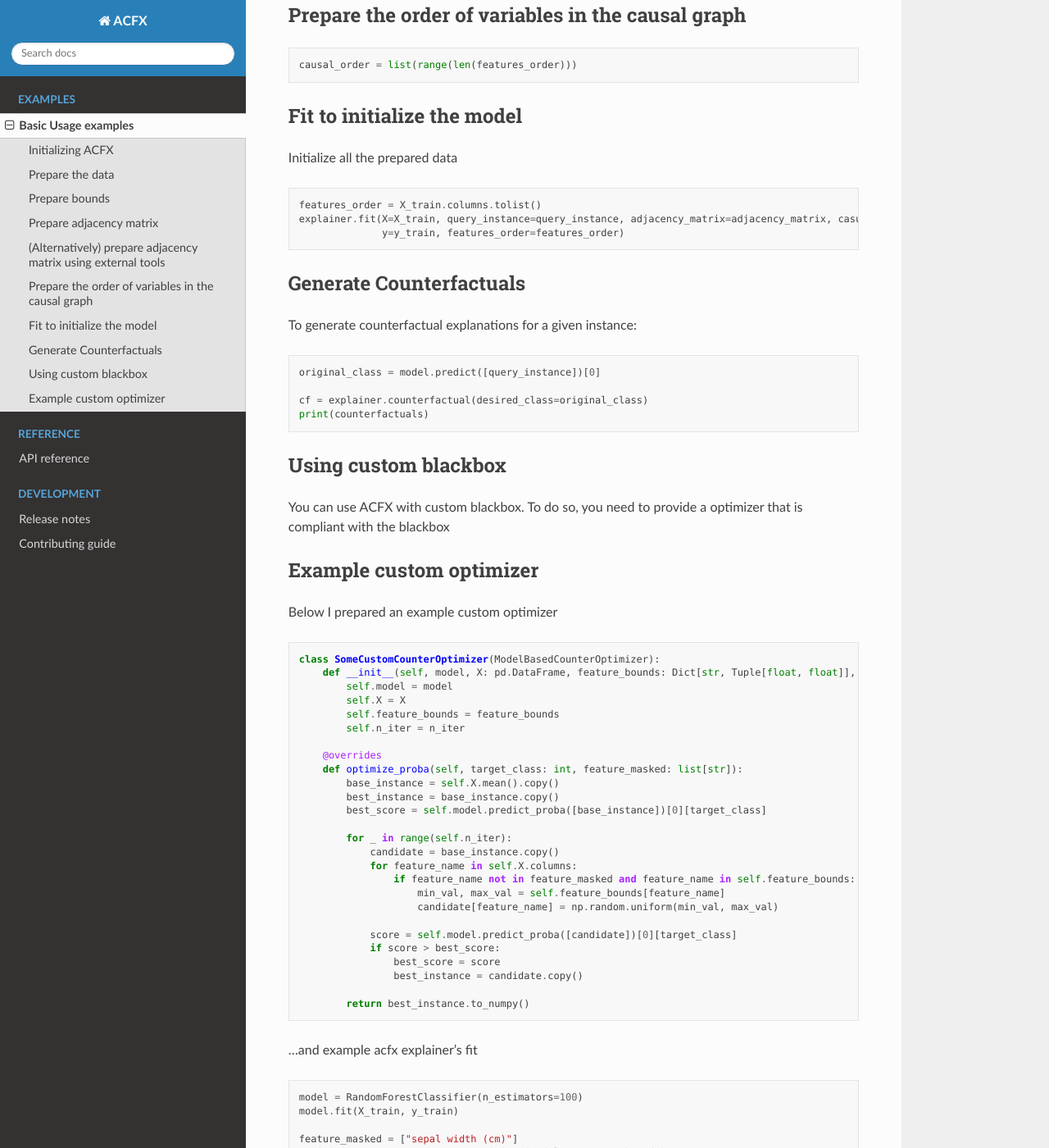
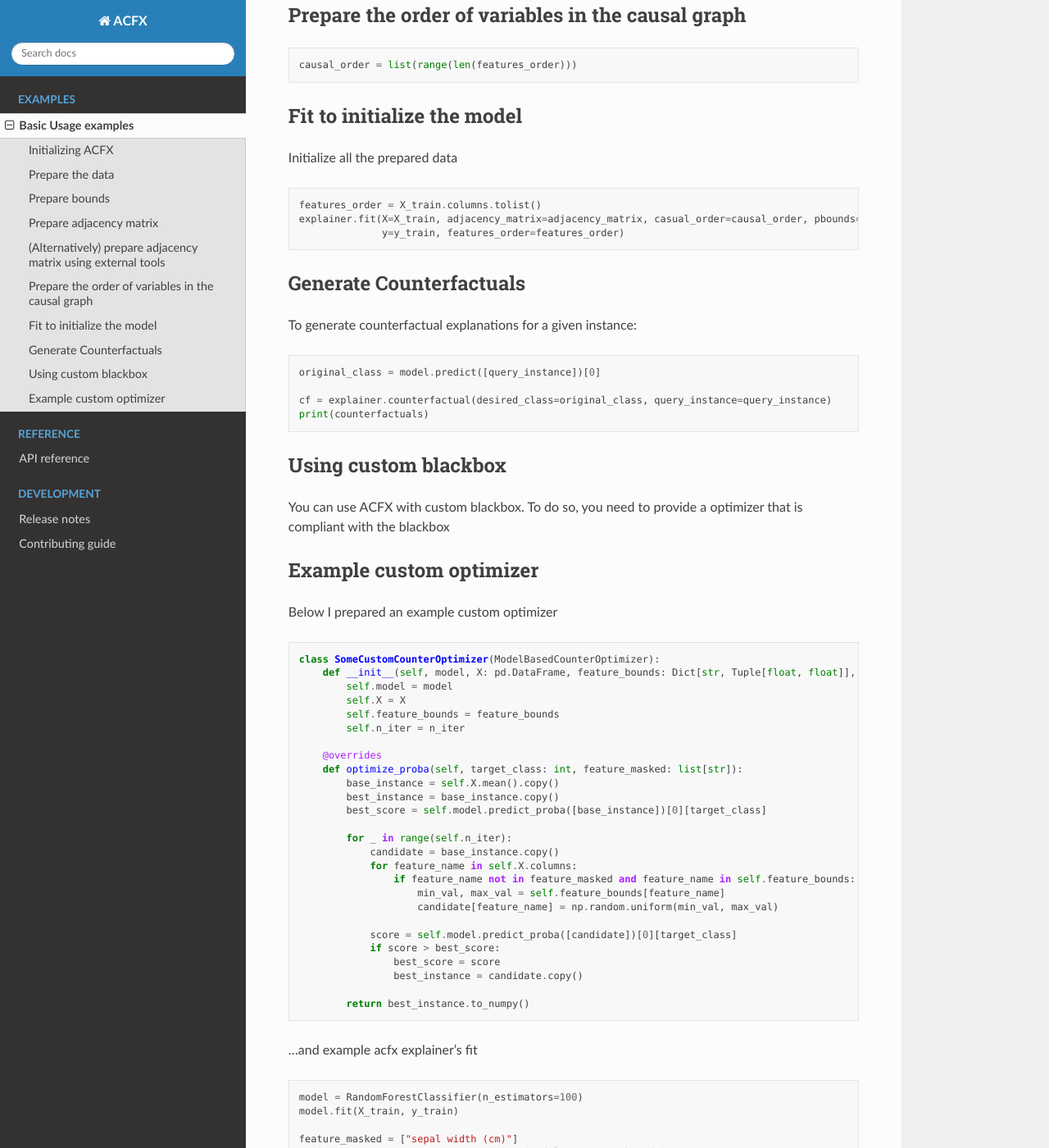
Before and after one commit to sbobek/acfx, a Sphinx documentation site: the page built from docs/basic_examples.rst, in a window 1280 px wide and 1400 px high, scrolled down 1466 px. Shown: the whole window at 82% size. Built offline with Sphinx 7.4.7 and the Read the Docs theme 3.1.0, drawn with Linux system fonts in a browser that asks for light colours; some of the changed lines change nothing that is shown; some of the changed text lies outside the part shown.

Commit message:
Update basic_examples.rst

```diff
--- a/docs/basic_examples.rst
+++ b/docs/basic_examples.rst
@@ -82,7 +82,7 @@ Initialize all the prepared data
 
 
     features_order = X_train.columns.tolist()
-    explainer.fit(X=X_train, query_instance=query_instance, adjacency_matrix=adjacency_matrix, casual_order=causal_order, pbounds=pbounds,
+    explainer.fit(X=X_train, adjacency_matrix=adjacency_matrix, casual_order=causal_order, pbounds=pbounds,
                   y=y_train, features_order=features_order)
 
 Generate Counterfactuals
@@ -94,7 +94,7 @@ To generate counterfactual explanations for a given instance:
 
     original_class = model.predict([query_instance])[0]
 
-    cf = explainer.counterfactual(desired_class=original_class)
+    cf = explainer.counterfactual(desired_class=original_class, query_instance=query_instance)
     print(counterfactuals)
 
 
@@ -148,5 +148,5 @@ Below I prepared an example custom optimizer
     optimizer = SomeCustomCounterOptimizer(model, X_test, pbounds)
 
     explainer = AcfxCustom(model)
-    explainer.fit(X=X_train, query_instance=query_instance, adjacency_matrix=adjacency_matrix, casual_order=causal_order, pbounds=pbounds,
+    explainer.fit(X=X_train, adjacency_matrix=adjacency_matrix, casual_order=causal_order, pbounds=pbounds,
                   features_order=features_order, optimizer=optimizer, masked_features=feature_masked)
```
